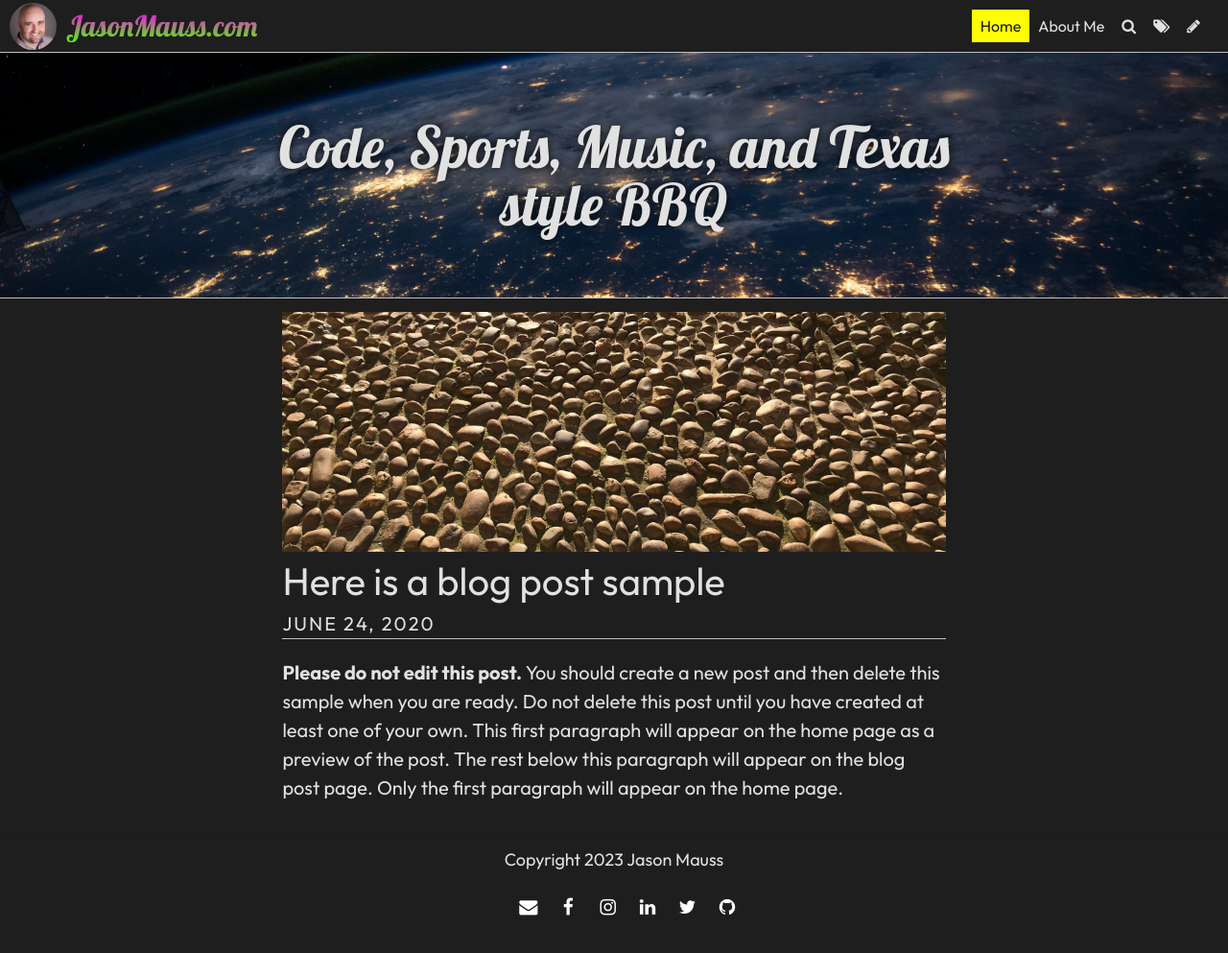
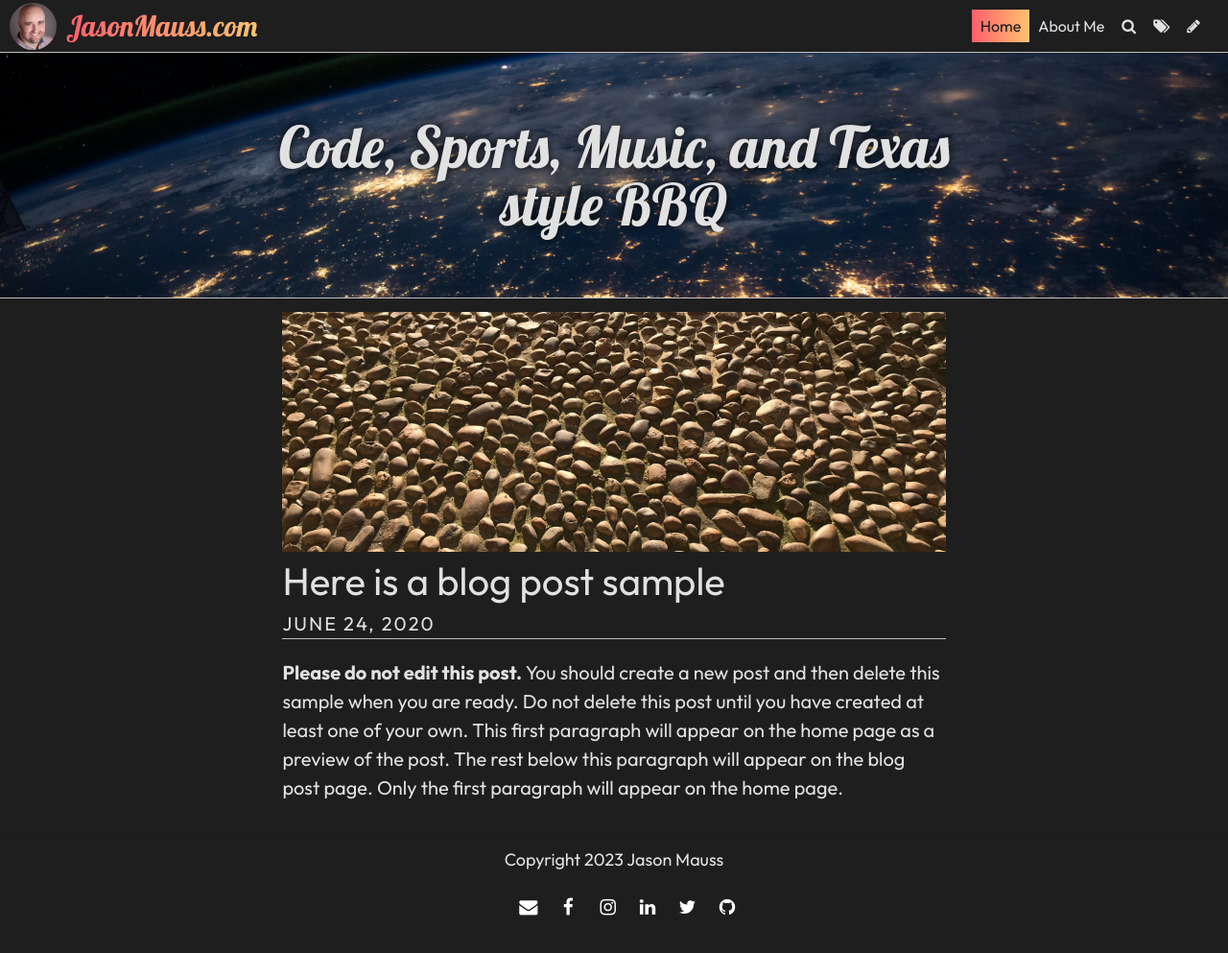
Before and after one commit to jasonmauss/jasonmaussblog, a Jekyll site: the page built from index.html, in a window 1280 px wide and 993 px high. Shown: the whole window at 96% size. Built offline with Jekyll 4.4.1, drawn with Linux system fonts in a browser that asks for light colours; some web fonts are replaced; the list of posts is cut into pages by our own code; comment, search, counter and statistics services are not loaded.

Commit message:
adding some linear gradients

```diff
--- a/styles/styles.css
+++ b/styles/styles.css
@@ -1436,7 +1436,7 @@ a.word {
 
 
 li.active {
-    background-color: #FFFF00;
+    background: linear-gradient(270deg, #FFC371 0%, #FF5F6D 100%);
 }
 
 li.active a {
--- a/styles/typography.css
+++ b/styles/typography.css
@@ -38,7 +38,7 @@ h1 a {
 }
 
 .site-header h1.site-title {
-  background: -webkit-linear-gradient(#fa03fa, #51fc02);
+  background: linear-gradient(270deg, #FFC371 0%, #FF5F6D 100%);
   -webkit-background-clip: text;
   -webkit-text-fill-color: transparent;
 }
```
